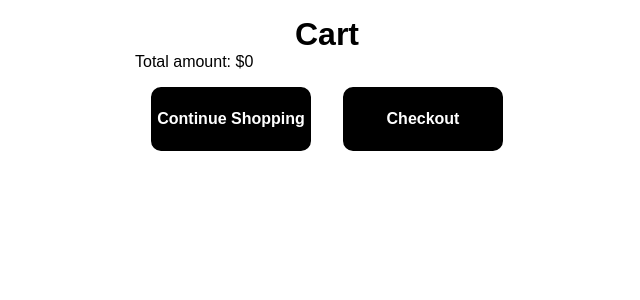
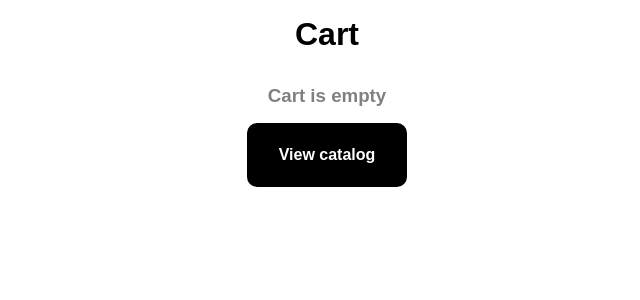
Before and after one commit to ArfiH/T-Shirt-Shop, a React (Vite) app: page /cart in a window 1280 px wide. Shown: the top 300 px of the page, without its empty margins (313-953 px from the left). Built offline with nearby package versions, Linux system fonts and the light colour scheme.

Commit message:
Added empty cart support

```diff
--- a/index.html
+++ b/index.html
@@ -2,7 +2,7 @@
 <html lang="en">
   <head>
     <meta charset="UTF-8" />
-    <link rel="icon" type="image/svg+xml" href="./src/assets/image/Shopping-Cart.svg" />
+    <link rel="icon" type="image/svg+xml" href="./src/assets/image/ecommerce-svgrepo-com.svg" />
     <meta name="viewport" content="width=device-width, initial-scale=1.0" />
     <title>T-Shirt shop</title>
   </head>
--- a/src/pages/Cart.jsx
+++ b/src/pages/Cart.jsx
@@ -19,11 +19,16 @@ const Cart = () => {
         }
       })}
 
-      <div className="checkout">
-        <p> Total amount: ${totalAmount}</p>
-        <button onClick={() => navigate("/")}> Continue Shopping</button>
-        <button> Checkout </button>
-      </div>
+      { totalAmount > 0 ?
+        <div className="checkout">
+          <p> Total amount: ${totalAmount}</p>
+          <button onClick={() => navigate("/")}> Continue Shopping</button>
+          <button> Checkout </button>
+        </div>
+      : <div  className="checkout">
+          <h3 className="cartEmpty"> Cart is empty</h3>
+          <button onClick={() => navigate("/")}> View catalog </button>
+        </div> }
     </div>
   </div>;
 
--- a/src/pages/cart.css
+++ b/src/pages/cart.css
@@ -76,3 +76,9 @@
     background-color: white;
     color: black;
 }
+
+.cartEmpty {
+    text-align: center;
+    margin-top: 2rem;
+    color: gray;
+}
```
Also changed, not shown: src/assets/image/ecommerce-svgrepo-com.svg (added).
